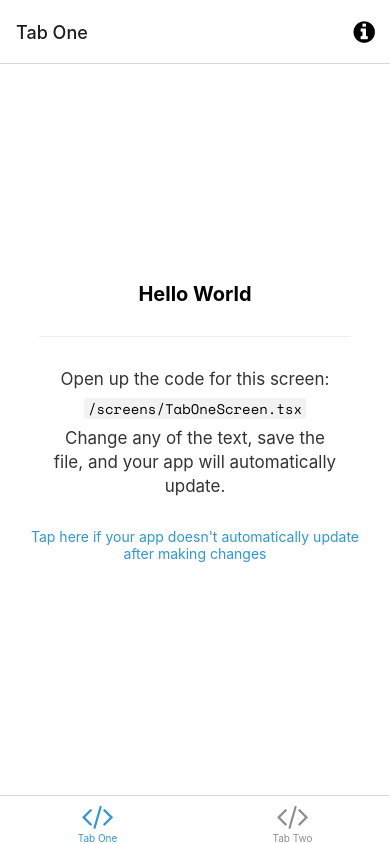
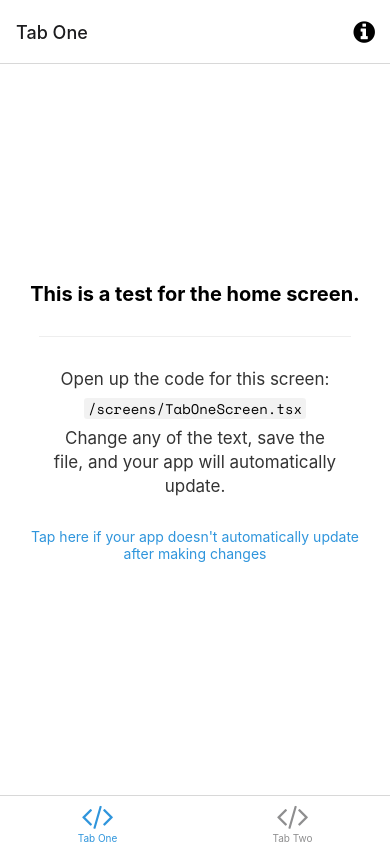
Before and after one commit to Sena543/payement-app, a React Native app: screen /TabOne in a window 390 px wide. Built offline with nearby package versions, Linux system fonts and the light colour scheme; what expo-linking would draw is missing.

Commit message:
Initial commit

```diff
--- a/screens/TabOneScreen.tsx
+++ b/screens/TabOneScreen.tsx
@@ -7,7 +7,7 @@ import { RootTabScreenProps } from "../types";
 export default function TabOneScreen({ navigation }: RootTabScreenProps<"TabOne">) {
 	return (
 		<View style={styles.container}>
-			<Text style={styles.title}>Hello World</Text>
+			<Text style={styles.title}>This is a test for the home screen.</Text>
 			<View style={styles.separator} lightColor="#eee" darkColor="rgba(255,255,255,0.1)" />
 			<EditScreenInfo path="/screens/TabOneScreen.tsx" />
 		</View>
```
